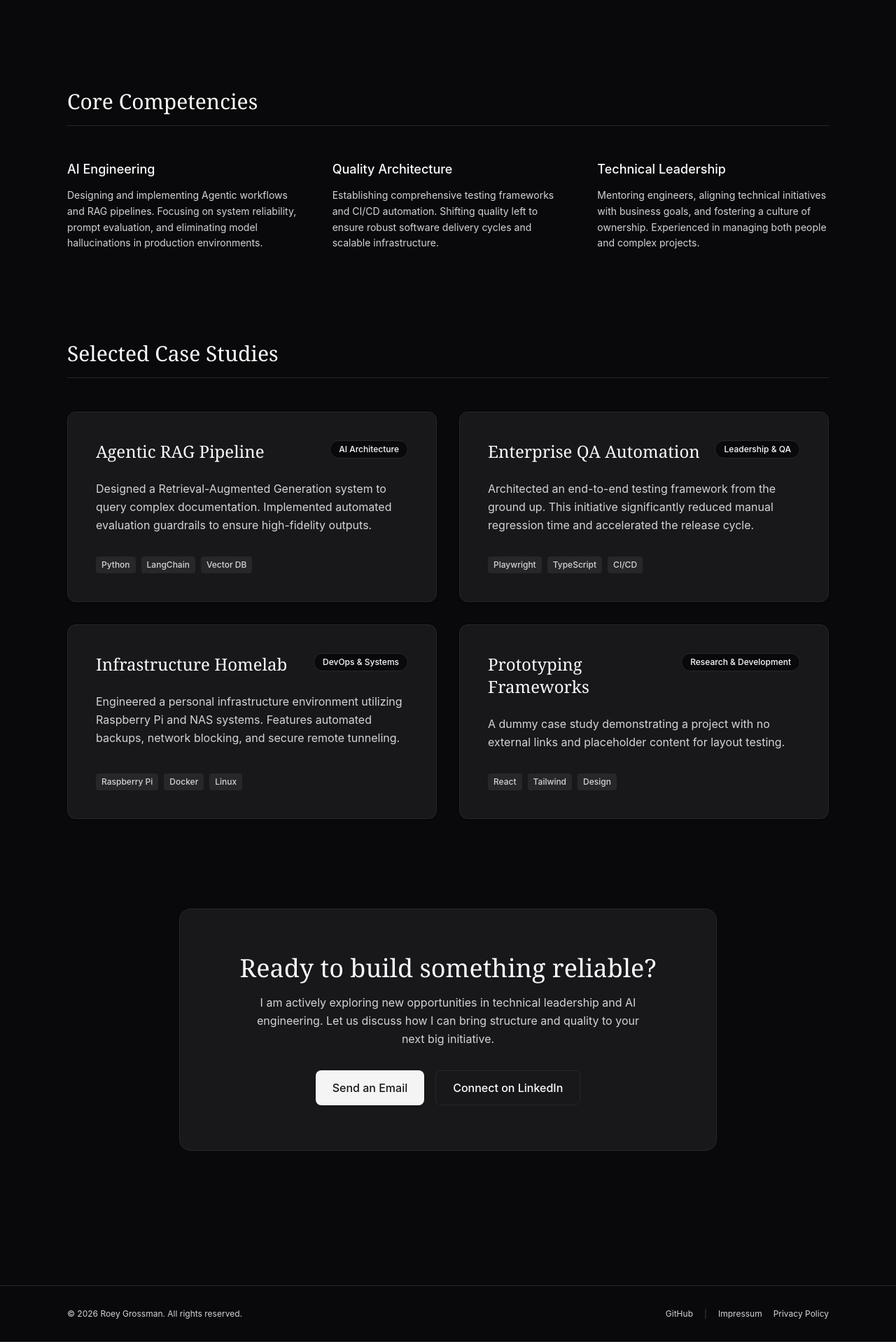
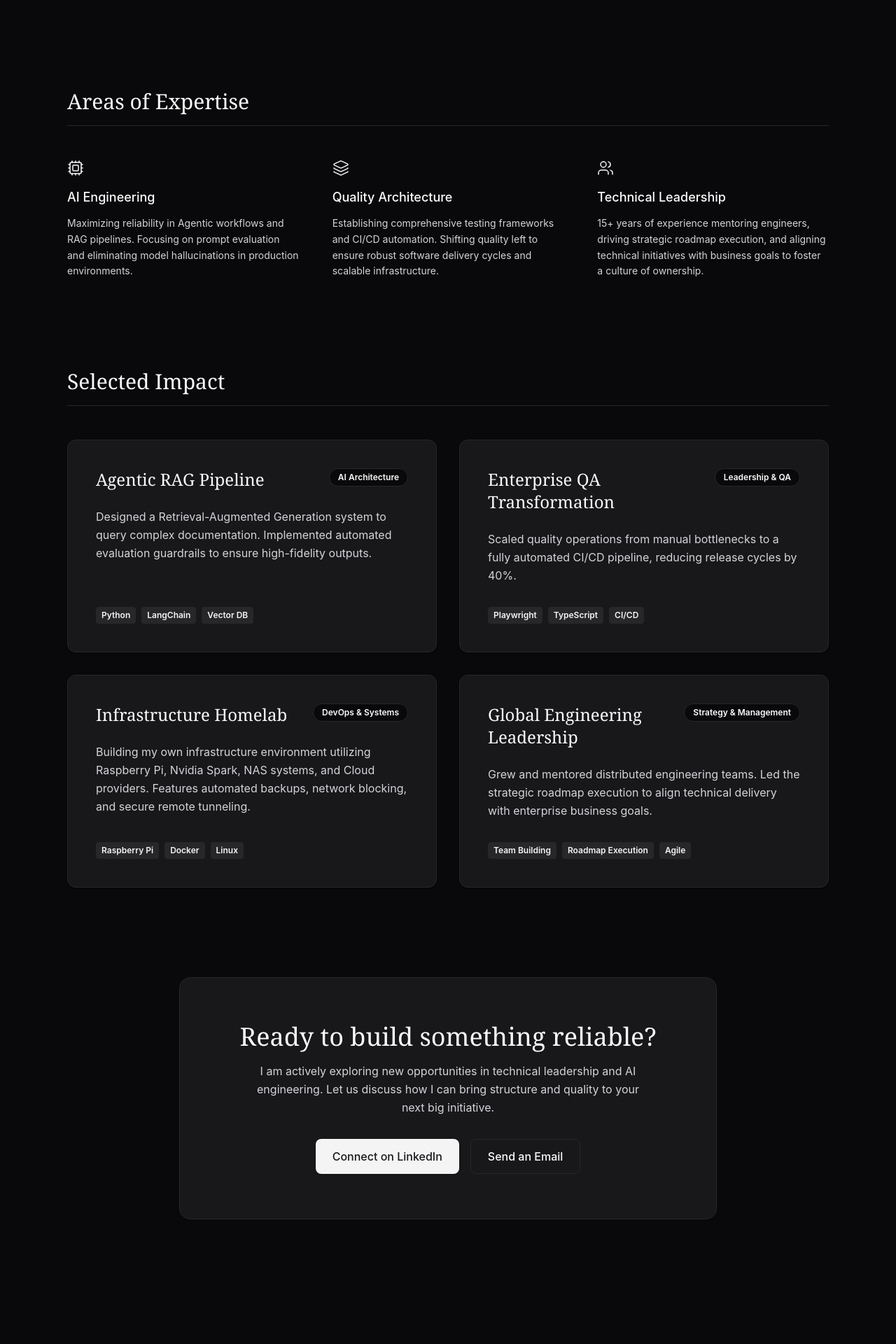
Before and after one commit to roygrssmn/grossman-engineering, a React (Vite) app: page / in a window 1280 px wide. Shown: the part 580-2500 px from the top of the page at 70% size. Built offline with nearby package versions, Linux system fonts and the light colour scheme.

Commit message:
Wording and format

```diff
--- a/package.json
+++ b/package.json
@@ -11,6 +11,7 @@
   },
   "dependencies": {
     "@tailwindcss/vite": "^4.2.4",
+    "lucide-react": "^1.14.0",
     "react": "^19.2.5",
     "react-dom": "^19.2.5"
   },
--- a/src/MainView.jsx
+++ b/src/MainView.jsx
@@ -1,15 +1,18 @@
 import { competenciesData } from './core_competencies/competencies.jsx';
 import { contactInfo } from './contactInfo.jsx';
+import { Cpu, Layers, Users } from 'lucide-react';
 
 export default function MainView({ language, projectData, navigate }) {
     return (
         <main className="flex-grow flex flex-col pt-32 px-6 md:px-12 lg:px-24 pb-16 md:pb-32 max-w-7xl mx-auto w-full">
             <header className="max-w-4xl mb-32 mt-12">
-                <p className="text-sm font-medium tracking-wide text-zinc-600 dark:text-zinc-300 uppercase mb-4">Roey Grossman, Berlin</p>
+                <p className="text-sm font-medium tracking-wide text-zinc-600 dark:text-zinc-300 uppercase mb-4">
+                    Roey Grossman, Berlin
+                </p>
                 <h1 className="font-serif text-5xl md:text-6xl lg:text-7xl leading-[1.1] tracking-tight mb-8 text-zinc-900 dark:text-zinc-50">
                     {language === 'en'
-                        ? 'I build reliable AI systems and lead high-performance engineering teams.'
-                        : 'Ich baue zuverlässige KI-Systeme und leite hochleistungsfähige Engineering-Teams.'}
+                        ? 'I build reliable AI systems and lead high-performance engineering teams'
+                        : 'Ich baue zuverlässige KI-Systeme und leite hochleistungsfähige Engineering-Teams'}
                 </h1>
                 <p className="text-xl text-zinc-600 dark:text-zinc-300 font-light leading-relaxed max-w-2xl">
                     {language === 'en'
@@ -20,11 +23,14 @@ export default function MainView({ language, projectData, navigate }) {
 
             <section id="expertise" className="mb-32">
                 <h2 className="font-serif text-3xl mb-12 border-b border-stone-200 dark:border-zinc-800 pb-4 text-zinc-900 dark:text-zinc-50">
-                    {language === 'en' ? 'Core Competencies' : 'Kernkompetenzen'}
+                {language === 'en' ? 'Areas of Expertise' : 'Fachgebiete'}
                 </h2>
                 <div className="grid grid-cols-1 md:grid-cols-3 gap-12">
                     {competenciesData.map(comp => (
                         <div key={comp.id}>
+                            {comp.id === 'ai-engineering' && <Cpu className="w-6 h-6 mb-4 text-zinc-900 dark:text-zinc-50" strokeWidth={1.5} />}
+                            {comp.id === 'quality-architecture' && <Layers className="w-6 h-6 mb-4 text-zinc-900 dark:text-zinc-50" strokeWidth={1.5} />}
+                            {comp.id === 'technical-leadership' && <Users className="w-6 h-6 mb-4 text-zinc-900 dark:text-zinc-50" strokeWidth={1.5} />}
                             <h3 className="font-medium text-lg mb-3 text-zinc-900 dark:text-zinc-50">{comp.title[language]}</h3>
                             <p className="text-sm text-zinc-600 dark:text-zinc-300 leading-relaxed">
                                 {comp.description[language]}
@@ -36,21 +42,21 @@ export default function MainView({ language, projectData, navigate }) {
 
             <section id="portfolio" className="mb-32">
                 <h2 className="font-serif text-3xl mb-12 border-b border-stone-200 dark:border-zinc-800 pb-4 text-zinc-900 dark:text-zinc-50">
-                    {language === 'en' ? 'Selected Case Studies' : 'Ausgewählte Fallstudien'}
+                {language === 'en' ? 'Selected Impact' : 'Ausgewählte Erfolge'}
                 </h2>
                 <div className="grid grid-cols-1 lg:grid-cols-2 gap-8">
                     {Object.entries(projectData).map(([key, project]) => (
                         <a key={key} href={`/project/${key}`} onClick={(e) => navigate(`/project/${key}`, e)} className="group bg-white dark:bg-zinc-900 border border-stone-200 dark:border-zinc-800 p-8 md:p-10 rounded-xl hover:border-zinc-400 dark:hover:border-zinc-500 transition-all cursor-pointer shadow-sm hover:shadow-md flex flex-col">
                             <div className="flex justify-between items-start mb-6">
                                 <h3 className="font-serif text-2xl text-zinc-900 dark:text-zinc-50 group-hover:text-blue-600 dark:group-hover:text-blue-400 transition-colors">{project.title}</h3>
-                                <span className="text-xs font-medium px-3 py-1 bg-stone-50 dark:bg-zinc-950 border border-stone-200 dark:border-zinc-800 rounded-full text-zinc-900 dark:text-zinc-50 whitespace-nowrap ml-4">{project.role}</span>
+                                <span className="text-xs font-semibold px-3 py-1 bg-stone-50 dark:bg-zinc-950 border border-stone-200 dark:border-zinc-800 rounded-full text-zinc-900 dark:text-zinc-50 whitespace-nowrap ml-4">{project.role}</span>
                             </div>
                             <p className="text-zinc-600 dark:text-zinc-300 mb-8 leading-relaxed flex-grow">
                                 {project.summary}
                             </p>
                             <div className="flex flex-wrap gap-2 mt-auto">
                                 {project.tags.slice(0, 3).map(tag => (
-                                    <span key={tag} className="text-xs font-medium text-zinc-600 dark:text-zinc-300 bg-stone-100 dark:bg-zinc-800 px-2 py-1 rounded">{tag}</span>
+                                    <span key={tag} className="text-xs font-semibold text-zinc-800 dark:text-zinc-100 bg-stone-100 dark:bg-zinc-800 px-2 py-1 rounded">{tag}</span>
                                 ))}
                             </div>
                         </a>
@@ -69,11 +75,11 @@ export default function MainView({ language, projectData, navigate }) {
                             : 'Ich bin aktiv auf der Suche nach neuen Möglichkeiten in der technischen Führung und im KI-Engineering. Lassen Sie uns besprechen, wie ich Struktur und Qualität in Ihre nächste große Initiative bringen kann.'}
                     </p>
                     <div className="flex flex-col sm:flex-row gap-4 justify-center">
-                        <a href={`mailto:${contactInfo.email}`} className="inline-flex justify-center items-center px-6 py-3 bg-zinc-900 text-white dark:bg-zinc-100 dark:text-zinc-900 font-medium rounded-lg hover:opacity-90 transition-opacity shadow-sm">
+                        <a href={contactInfo.linkedin} target="_blank" rel="noopener noreferrer" className="inline-flex justify-center items-center px-6 py-3 bg-zinc-900 text-white dark:bg-zinc-100 dark:text-zinc-900 font-medium rounded-lg hover:opacity-90 transition-opacity shadow-sm">
+                            {language === 'en' ? 'Connect on LinkedIn' : 'Auf LinkedIn vernetzen'}
+                        </a>
+                        <a href={`mailto:${contactInfo.email}`} className="inline-flex justify-center items-center px-6 py-3 border border-stone-200 dark:border-zinc-800 text-zinc-900 dark:text-zinc-50 font-medium rounded-lg hover:bg-stone-50 dark:hover:bg-zinc-800 transition-colors">
                             {language === 'en' ? 'Send an Email' : 'E-Mail senden'}
-                        </a>
-                        <a href={contactInfo.linkedin} target="_blank" rel="noopener noreferrer" className="inline-flex justify-center items-center px-6 py-3 border border-stone-200 dark:border-zinc-800 text-zinc-900 dark:text-zinc-50 font-medium rounded-lg hover:bg-stone-50 dark:hover:bg-zinc-800 transition-colors">
-                            {language === 'en' ? 'Connect on LinkedIn' : 'Auf LinkedIn vernetzen'}
                         </a>
                     </div>
                 </div>
--- a/src/ProjectView.jsx
+++ b/src/ProjectView.jsx
@@ -8,14 +8,14 @@ export default function ProjectView({ activeProject, navigate }) {
             </a>
 
             <div className="flex items-center gap-4 mb-6">
-                <span className="text-xs font-medium px-3 py-1 bg-stone-100 dark:bg-zinc-800 text-zinc-600 dark:text-zinc-300 rounded-full">{activeProject.role}</span>
+                <span className="text-xs font-semibold px-3 py-1 bg-stone-100 dark:bg-zinc-800 text-zinc-800 dark:text-zinc-100 rounded-full">{activeProject.role}</span>
             </div>
 
             <h1 className="font-serif text-4xl md:text-5xl lg:text-6xl leading-[1.1] tracking-tight mb-8 text-zinc-900 dark:text-zinc-50">{activeProject.title}</h1>
 
             <div className="flex flex-wrap gap-2 mb-12 border-b border-stone-200 dark:border-zinc-800 pb-12">
                 {activeProject.tags.map(tag => (
-                    <span key={tag} className="text-xs font-medium px-3 py-1 bg-stone-100 dark:bg-zinc-800 text-zinc-600 dark:text-zinc-300 rounded">{tag}</span>
+                    <span key={tag} className="text-xs font-semibold px-3 py-1 bg-stone-100 dark:bg-zinc-800 text-zinc-800 dark:text-zinc-100 rounded">{tag}</span>
                 ))}
             </div>
             <article className="text-zinc-600 dark:text-zinc-300 leading-relaxed max-w-none text-lg">
--- a/src/case_studies/dummy.jsx
+++ /dev/null
@@ -1,21 +0,0 @@
-
-export const dummy = {
-    title: 'Prototyping Frameworks',
-    role: 'Research & Development',
-    tags: ['React', 'Tailwind', 'Design'],
-    links: [], // No links here!
-    summary: 'A dummy case study demonstrating a project with no external links and placeholder content for layout testing.',
-    content: (
-        <>
-            <h2 className="font-serif text-2xl mt-8 mb-4 font-medium text-zinc-900 dark:text-zinc-50">The Challenge</h2>
-            <p className="mb-4">Lorem ipsum dolor sit amet, consectetur adipiscing elit. Sed do eiusmod tempor incididunt ut labore et dolore magna aliqua. Ut enim ad minim veniam, quis nostrud exercitation ullamco laboris nisi ut aliquip ex ea commodo consequat.</p>
-            <h2 className="font-serif text-2xl mt-8 mb-4 font-medium text-zinc-900 dark:text-zinc-50">The Solution</h2>
-            <p className="mb-4">Duis aute irure dolor in reprehenderit in voluptate velit esse cillum dolore eu fugiat nulla pariatur. Excepteur sint occaecat cupidatat non proident, sunt in culpa qui officia deserunt mollit anim id est laborum.</p>
-            <h2 className="font-serif text-2xl mt-8 mb-4 font-medium text-zinc-900 dark:text-zinc-50">Business Impact</h2>
-            <ul className="list-disc pl-6 mb-6">
-                <li className="mb-2">Suspendisse potenti nullam ac tortor vitae purus faucibus.</li>
-                <li className="mb-2">Pellentesque sit amet porttitor eget dolor morbi non arcu.</li>
-            </ul>
-        </>
-    )
-};
--- a/src/case_studies/framework.jsx
+++ b/src/case_studies/framework.jsx
@@ -1,12 +1,12 @@
 
 export const framework = {
-    title: 'Enterprise QA Automation',
+    title: 'Enterprise QA Transformation',
     role: 'Leadership & QA',
     tags: ['Playwright', 'TypeScript', 'CI/CD', 'Strategy'],
     links: [
         { type: 'github', url: 'https://github.com/yourusername/qa-framework', label: 'View Repository' }
     ],
-    summary: 'Architected an end-to-end testing framework from the ground up. This initiative significantly reduced manual regression time and accelerated the release cycle.',
+    summary: 'Scaled quality operations from manual bottlenecks to a fully automated CI/CD pipeline, reducing release cycles by 40%.',
     content: (
         <>
             <h2 className="font-serif text-2xl mt-8 mb-4 font-medium text-zinc-900 dark:text-zinc-50">The Challenge</h2>
--- a/src/case_studies/homelab.jsx
+++ b/src/case_studies/homelab.jsx
@@ -7,7 +7,7 @@ export const homelab = {
         { type: 'github', url: 'https://github.com/yourusername/homelab-config', label: 'View Repository' },
         { type: 'reference', url: '#', label: 'Live Dashboard' }
     ],
-    summary: 'Engineered a personal infrastructure environment utilizing Raspberry Pi and NAS systems. Features automated backups, network blocking, and secure remote tunneling.',
+    summary: 'Building my own infrastructure environment utilizing Raspberry Pi, Nvidia Spark, NAS systems, and Cloud providers. Features automated backups, network blocking, and secure remote tunneling.',
     content: (
         <>
             <h2 className="font-serif text-2xl mt-8 mb-4 font-medium text-zinc-900 dark:text-zinc-50">The Challenge</h2>
@@ -20,6 +20,16 @@ export const homelab = {
                 <li className="mb-2">Implemented network-wide ad blocking and secure VPN access.</li>
                 <li className="mb-2">Maintained hands-on expertise with Linux system administration and deployment strategies.</li>
             </ul>
+
+            <div className="mt-12 p-6 bg-stone-50 dark:bg-zinc-900 border border-stone-200 dark:border-zinc-800 rounded-xl">
+                <h3 className="font-mono text-lg font-medium mb-4 text-zinc-900 dark:text-zinc-50 border-b border-stone-200 dark:border-zinc-800 pb-2">Lab Specifications</h3>
+                <ul className="grid grid-cols-1 sm:grid-cols-2 gap-y-3 gap-x-4 text-sm text-zinc-600 dark:text-zinc-400">
+                    <li><strong className="text-zinc-900 dark:text-zinc-100">Compute:</strong> Raspberry Pi, Nvidia Spark, and Cloud providers</li>
+                    <li><strong className="text-zinc-900 dark:text-zinc-100">Storage:</strong> Synology NAS (16TB RAID 1)</li>
+                    <li><strong className="text-zinc-900 dark:text-zinc-100">Orchestration:</strong> Docker Swarm & Portainer</li>
+                    <li><strong className="text-zinc-900 dark:text-zinc-100">Networking:</strong> Pi-hole, WireGuard VPN, Nginx</li>
+                </ul>
+            </div>
         </>
     )
 };
--- /dev/null
+++ b/src/case_studies/leadership.jsx
@@ -0,0 +1,21 @@
+export const leadership = {
+    title: 'Global Engineering Leadership',
+    role: 'Strategy & Management',
+    tags: ['Team Building', 'Roadmap Execution', 'Agile', 'Scaling'],
+    links: [],
+    summary: 'Grew and mentored distributed engineering teams. Led the strategic roadmap execution to align technical delivery with enterprise business goals.',
+    content: (
+        <>
+            <h2 className="font-serif text-2xl mt-8 mb-4 font-medium text-zinc-900 dark:text-zinc-50">The Challenge</h2>
+            <p className="mb-4">As the organization scaled, silos formed between development, QA, and operations. Technical debt was accumulating, and alignment between engineering output and business objectives was deteriorating.</p>
+            <h2 className="font-serif text-2xl mt-8 mb-4 font-medium text-zinc-900 dark:text-zinc-50">The Solution</h2>
+            <p className="mb-4">I implemented cross-functional squads and established clear quality gates. By fostering a culture of ownership and providing direct mentorship to team leads, we broke down communication barriers and established a transparent, metric-driven reporting structure.</p>
+            <h2 className="font-serif text-2xl mt-8 mb-4 font-medium text-zinc-900 dark:text-zinc-50">Business Impact</h2>
+            <ul className="list-disc pl-6 mb-6">
+                <li className="mb-2">Increased team velocity and predictability across quarterly planning cycles.</li>
+                <li className="mb-2">Drastically reduced employee turnover by implementing clear career progression frameworks.</li>
+                <li className="mb-2">Successfully delivered 3 major enterprise product launches on schedule.</li>
+            </ul>
+        </>
+    )
+};
--- a/src/case_studies/projects.jsx
+++ b/src/case_studies/projects.jsx
@@ -1,11 +1,11 @@
 import { rag } from './rag.jsx';
 import { framework } from './framework.jsx';
 import { homelab } from './homelab.jsx';
-import { dummy } from './dummy.jsx';
+import { leadership } from './leadership.jsx';
 
 export const projectData = {
     rag,
     framework,
     homelab,
-    dummy
+    leadership
 };
--- a/src/core_competencies/competencies.jsx
+++ b/src/core_competencies/competencies.jsx
@@ -6,8 +6,8 @@ export const competenciesData = [
             de: 'KI-Engineering'
         },
         description: {
-            en: 'Designing and implementing Agentic workflows and RAG pipelines. Focusing on system reliability, prompt evaluation, and eliminating model hallucinations in production environments.',
-            de: 'Entwicklung und Implementierung von Agenten-Workflows und RAG-Pipelines. Fokus auf Systemzuverlässigkeit, Prompt-Evaluierung und die Vermeidung von Modell-Halluzinationen in Produktionsumgebungen.'
+            en: 'Maximizing reliability in Agentic workflows and RAG pipelines. Focusing on prompt evaluation and eliminating model hallucinations in production environments.',
+            de: 'Maximierung der Zuverlässigkeit in Agentic-Workflows und RAG-Pipelines. Fokus auf Prompt-Evaluierung und die Vermeidung von Modell-Halluzinationen in Produktionsumgebungen.'
         }
     },
     {
@@ -28,8 +28,8 @@ export const competenciesData = [
             de: 'Technische Führung'
         },
         description: {
-            en: 'Mentoring engineers, aligning technical initiatives with business goals, and fostering a culture of ownership. Experienced in managing both people and complex projects.',
-            de: 'Mentoring von Ingenieuren, Ausrichtung technischer Initiativen an Geschäftszielen und Förderung einer Kultur der Eigenverantwortung. Erfahren in der Führung von Mitarbeitern und komplexen Projekten.'
+            en: '15+ years of experience mentoring engineers, driving strategic roadmap execution, and aligning technical initiatives with business goals to foster a culture of ownership.',
+            de: '15+ Jahre Erfahrung im Mentoring von Ingenieuren, Vorantreiben der strategischen Roadmap-Umsetzung und Ausrichtung technischer Initiativen an Geschäftszielen.'
         }
     }
 ];
```
Also changed, not shown: 1 other file (tests, documents, lock files or other folders).
